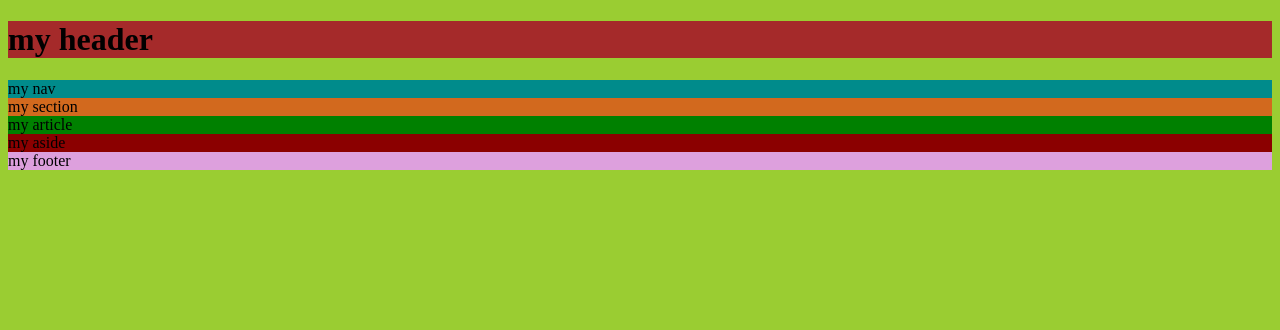
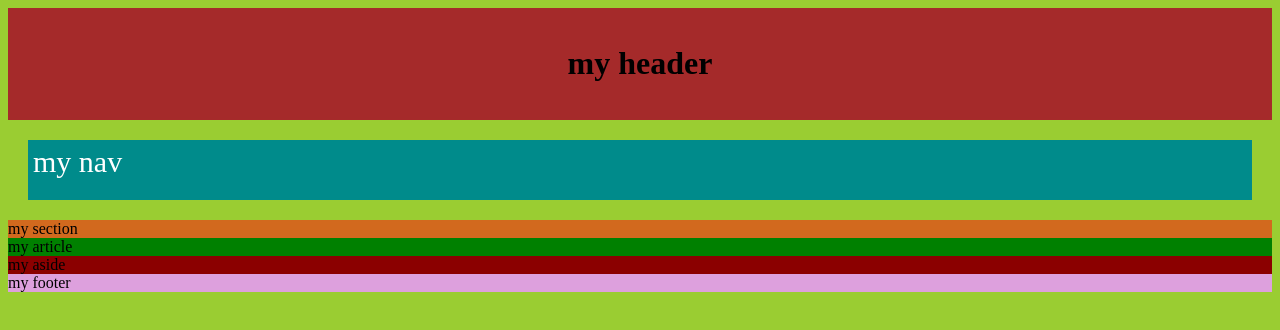
Before and after one commit to Leeflylong/Leeflylong.github.io, a plain HTML site: page default.html in a window 1280 px wide. Drawn offline with Linux system fonts and the light colour scheme.

Commit message:
Update default.html

```diff
--- a/default.html
+++ b/default.html
@@ -8,10 +8,17 @@
    body{background-color:yellowgreen;}
    header{
      background-color:brown;
-     padding:1em
-     text-align:center:
+     padding:1em;
+     text-align:center;
    }
-   nav{background-color:darkcyan;}
+   nav{
+     background-color:darkcyan;
+     height: 50px;
+     color: white;
+     font-size: 30px;
+     padding: 5px;
+     margin: 20px;
+   }
    section{background-color: chocolate;}
    article{background-color: green;}
    aside{background-color: darkred;}
```
